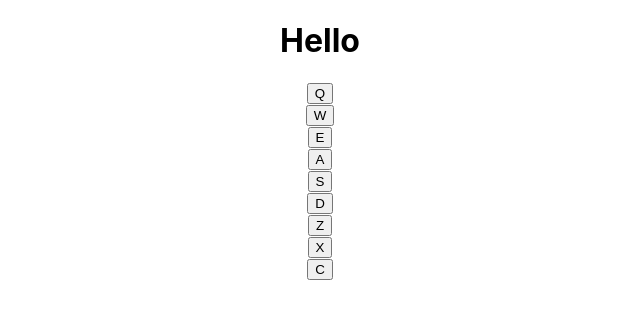
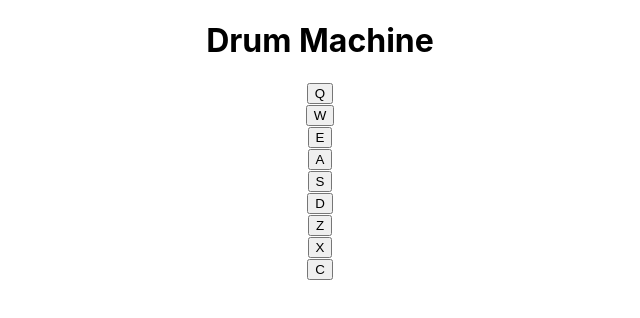
Before and after one commit to Najeeba-Qarqin/DrumMachine, a React (Create React App) app: page / in a window 1280 px wide. Shown: the top 318 px of the page, without its empty margins (320-960 px from the left). Built offline with nearby package versions, Linux system fonts and the light colour scheme.

Commit message:
Added the audio element and the src of it from arrat

```diff
--- a/src/App.js
+++ b/src/App.js
@@ -5,7 +5,7 @@ function App() {
   return (
     <div className="App">
       <header className="App-header">
-        <h1>Hello</h1>
+        <h1>Drum Machine</h1>
         <DrumMachine />
       </header>
     </div>
--- a/src/Components/DrumMachine.jsx
+++ b/src/Components/DrumMachine.jsx
@@ -69,11 +69,12 @@ function DrumMachine() {
       <div className='drum-pads'>
         {drumPads.map((drumPad) => (
           <div
-          key={drumPad.url}
-          onClick={() => { playSound(drumPad.keyTrigger) }}
-          className='drum-pad'
-          id={drumPad.url}>
+            key={drumPad.url}
+            onClick={() => { playSound(drumPad.keyTrigger) }}
+            className='drum-pad'
+            id={drumPad.url}>
             <button>{drumPad.keyTrigger}</button>
+            <audio className='clip' id={drumPad.keyTrigger} src={drumPad.url}></audio>
           </div>
         ))}
       </div>
```
